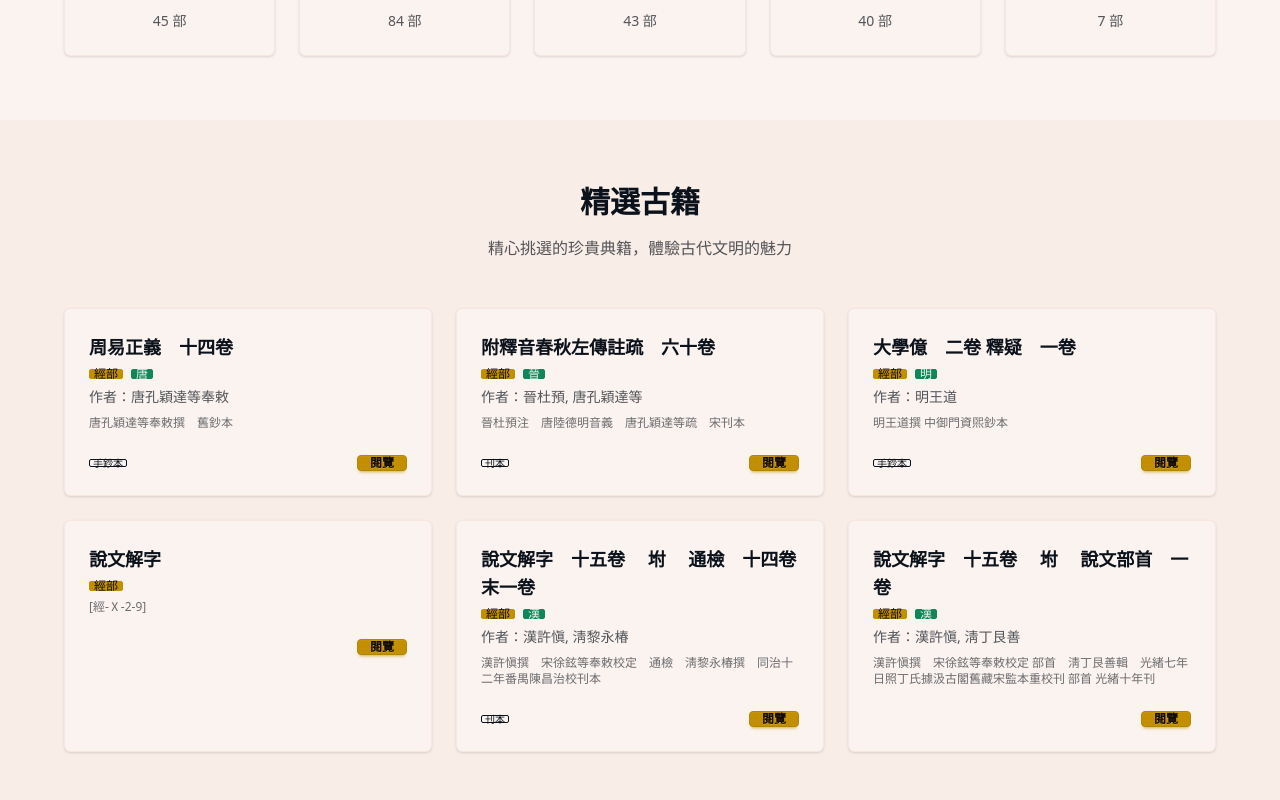
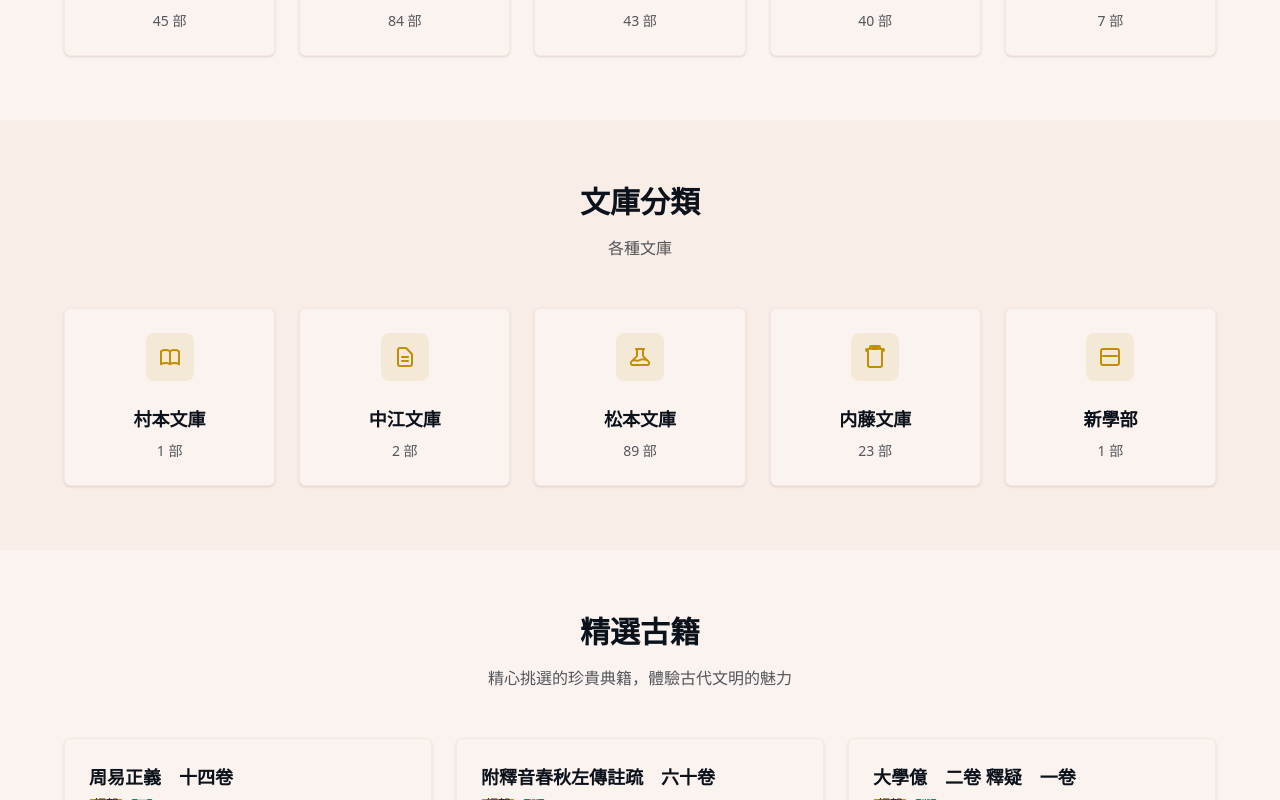
Before and after one commit to toyjack/toho-iiif-nextjs, a Next.js app: page / in a window 1280 px wide. Shown: the part 760-1560 px from the top of the page. Built offline with nearby package versions, Linux system fonts and the light colour scheme.

Commit message:
feat: add category section with book count and icons to Home page

```diff
--- a/src/app/page.tsx
+++ b/src/app/page.tsx
@@ -120,7 +120,6 @@ export default function Home() {
         </div>
       </div>
 
-      {/* 古籍分類 */}
       <div className="py-16 px-4">
         <div className="max-w-6xl mx-auto">
           <div className="text-center mb-12">
@@ -157,8 +156,46 @@ export default function Home() {
         </div>
       </div>
 
+      <div className="py-16 px-4 bg-base-200/50">
+        <div className="max-w-6xl mx-auto">
+          <div className="text-center mb-12">
+            <h2 className="text-3xl font-bold mb-4">文庫分類</h2>
+            <p className="text-base-content/70">各種文庫</p>
+          </div>
+
+          <div className="grid grid-cols-1 md:grid-cols-2 lg:grid-cols-5 gap-6">
+            {categories.slice(5, 10).map((category, index) => {
+              const bookCount = tohoData.books.filter(book => book.category === category).length;
+              const icons = [
+                "M12 6.253v13m0-13C10.832 5.477 9.246 5 7.5 5S4.168 5.477 3 6.253v13C4.168 18.477 5.754 18 7.5 18s3.332.477 4.5 1.253m0-13C13.168 5.477 14.754 5 16.5 5c1.746 0 3.332.477 4.5 1.253v13C19.832 18.477 18.246 18 16.5 18c-1.746 0-3.332.477-4.5 1.253",
+                "M9 12h6m-6 4h6m2 5H7a2 2 0 01-2-2V5a2 2 0 012-2h5.586a1 1 0 01.707.293l5.414 5.414a1 1 0 01.293.707V19a2 2 0 01-2 2z",
+                "M19.428 15.428a2 2 0 00-1.022-.547l-2.387-.477a6 6 0 00-3.86.517l-.318.158a6 6 0 01-3.86.517L6.05 15.21a2 2 0 00-1.806.547M8 4h8l-1 1v5.172a2 2 0 00.586 1.414l5 5c1.26 1.26.367 3.414-1.415 3.414H4.828c-1.782 0-2.674-2.154-1.414-3.414l5-5A2 2 0 009 10.172V5L8 4z",
+                "M7 4V2a1 1 0 011-1h8a1 1 0 011 1v2h3a1 1 0 110 2h-1v14a2 2 0 01-2 2H7a2 2 0 01-2-2V6H4a1 1 0 010-2h3zM9 3v1h6V3H9z",
+                "M19 11H5m14-7H5a2 2 0 00-2 2v12a2 2 0 002 2h14a2 2 0 002-2V6a2 2 0 00-2-2z"
+              ];
+
+              return (
+                <div key={category} className="card bg-base-100 shadow-sm border border-base-200 hover:shadow-md transition-shadow cursor-pointer group">
+                  <div className="card-body items-center text-center p-6">
+                    <div className="w-12 h-12 bg-primary/10 rounded-lg flex items-center justify-center mb-4 group-hover:bg-primary/20 transition-colors">
+                      <svg xmlns="http://www.w3.org/2000/svg" className="h-6 w-6 text-primary" fill="none" viewBox="0 0 24 24" stroke="currentColor">
+                        <path strokeLinecap="round" strokeLinejoin="round" strokeWidth="2" d={icons[index] || icons[0]} />
+                      </svg>
+                    </div>
+                    <h3 className="card-title text-lg">{category}</h3>
+                    <p className="text-sm text-base-content/70">{bookCount} 部</p>
+                  </div>
+                </div>
+              );
+            })}
+          </div>
+        </div>
+      </div>
+
+      {/* 古籍分類 */}
+
       {/* 精選古籍 */}
-      <div className="py-16 px-4 bg-base-200/50">
+      <div className="py-16 px-4">
         <div className="max-w-6xl mx-auto">
           <div className="text-center mb-12">
             <h2 className="text-3xl font-bold mb-4">精選古籍</h2>
@@ -224,7 +261,7 @@ export default function Home() {
       </div>
 
       {/* 特色功能 */}
-      <div className="py-16 px-4">
+      <div className="py-16 px-4 bg-base-200/50">
         <div className="max-w-6xl mx-auto">
           <div className="text-center mb-12">
             <h2 className="text-3xl font-bold mb-4">平台特色</h2>
```
